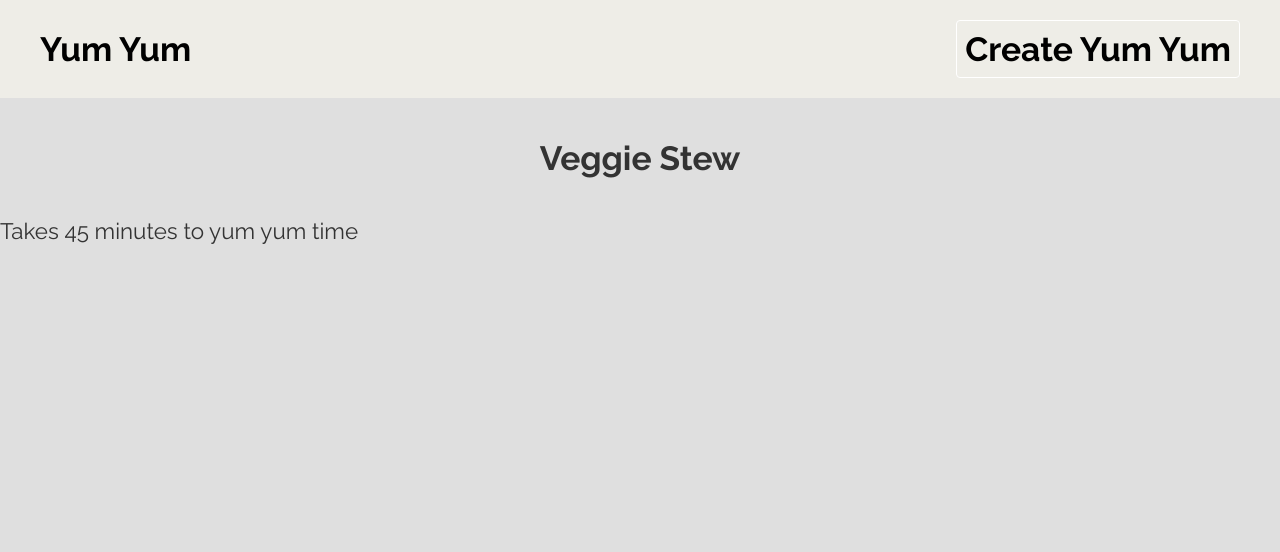
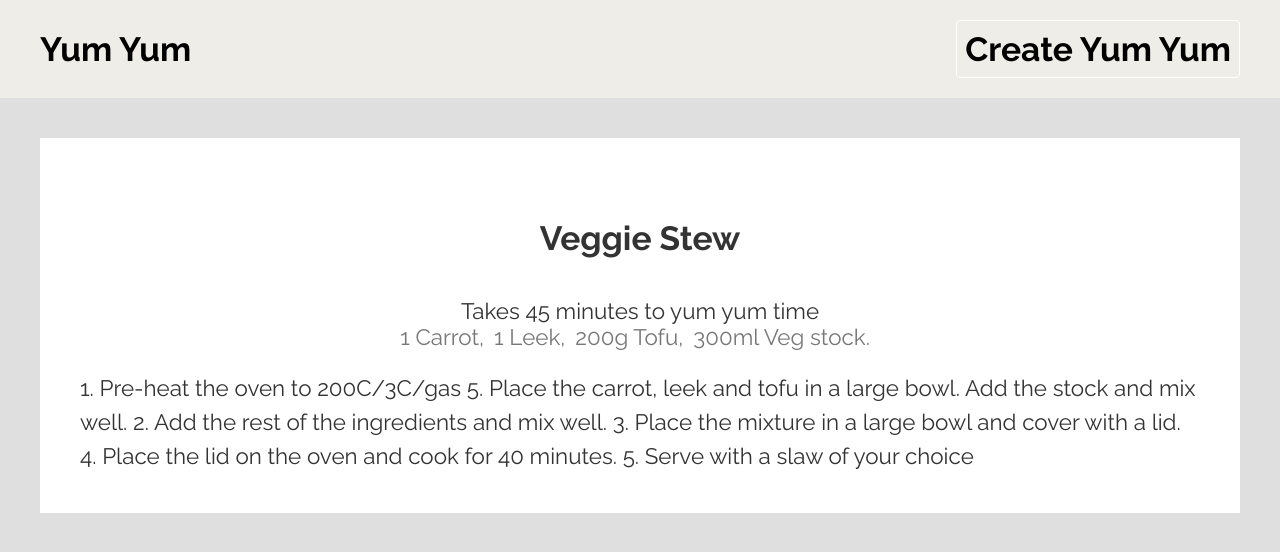
Before and after one commit to timmlaxton/Munchies, a React (Create React App) app in the folder munchies/: page /recipes/1 in a window 1280 px wide. Shown: the top 552 px of the page. Built offline with nearby package versions, Linux system fonts and the light colour scheme; data requests are answered from the project's data file.

Commit message:
styled recipe card

```diff
--- a/munchies/src/pages/recipe/Recipe.css
+++ b/munchies/src/pages/recipe/Recipe.css
@@ -0,0 +1,34 @@
+.recipe {
+  max-width: 1200px;
+  margin: 40px auto;
+  text-align: center;
+  background: #fff;
+  padding: 40px;
+  box-sizing: border-box;
+}
+
+.recipe ul {
+  display: flex;
+  padding: 0;
+  justify-content: center;
+  margin-top: 0;
+}
+
+.recipe li {
+  list-style: none;
+  margin-right: 10px;
+  color: #777;
+}
+
+.recipe li::after {
+  content: ",";
+}
+
+.recipe li:last-child::after {
+  content: ".";
+}
+
+.method {
+  text-align: left;
+  line-height: 1.5em;
+}
--- a/munchies/src/pages/recipe/Recipe.js
+++ b/munchies/src/pages/recipe/Recipe.js
@@ -1,6 +1,7 @@
 import React from "react";
 import { useFetch } from "../../hooks/useFetch";
 import { useParams } from "react-router-dom";
+import "./Recipe.css";
 
 const Recipe = () => {
   const { id } = useParams();
@@ -16,6 +17,12 @@ const Recipe = () => {
         <>
           <h2 className="page-title">{recipe.title}</h2>
           <p> Takes {recipe.cookingTime} to yum yum time </p>
+          <ul>
+            {recipe.ingredients.map((ing) => (
+              <li ket={ing}>{ing}</li>
+            ))}
+          </ul>
+          <p className="method">{recipe.method}</p>
         </>
       )}
     </div>
```
